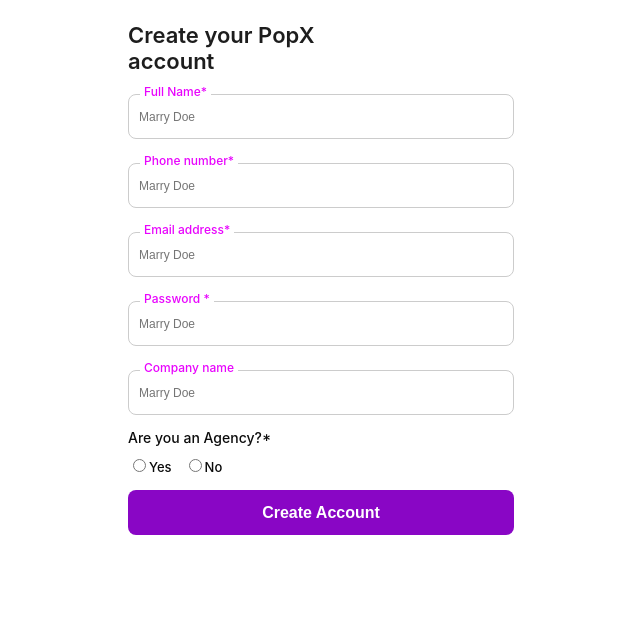
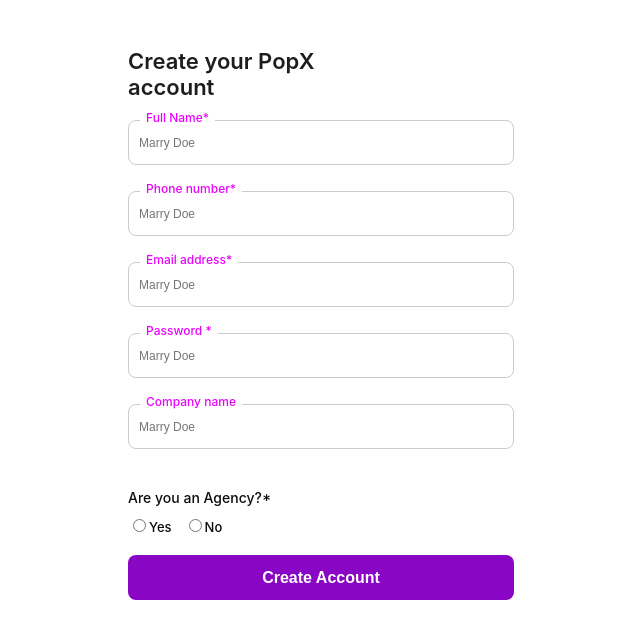
Before and after one commit to AnilGollapalli18/popx-app, a React (Vite) app: page /signup in a window 1280 px wide. Shown: the top 638 px of the page, without its empty margins (319-959 px from the left). Built offline with nearby package versions, Linux system fonts and the light colour scheme.

Commit message:
Update SignupPage.css

```diff
--- a/src/Pages/SignupPage.css
+++ b/src/Pages/SignupPage.css
@@ -16,13 +16,13 @@
     font-weight: 640;
     width:50%;
     color: #1d1d1d;
-    margin-top:-8px;
+    /* margin-top:-8px;*/
     margin-bottom: 20px;
   }
 
   .input-wrapper {
     position: relative;
-    margin-bottom: 24px;
+    margin-bottom: 26px;
   }
 
   .floating-label1 {
@@ -30,7 +30,7 @@
     top: -10px;
     left: 12px;
     background: white;
-    padding: 0 4px;
+    padding: 0 6px;
     font-size: 12px;
     font-weight: 500;
     color:rgb(232, 4, 253);
@@ -52,11 +52,11 @@
   .radio-group {
     display: flex;
     flex-direction: column;
-    margin-bottom: 10px;
+    margin-bottom: 15px;
   }
 
   .radio-label {
-    margin-top:-10px;
+    /* margin-top:-10px;*/
     font-size: 14px;
     font-weight: 500;
     margin-bottom: 10px;
```
